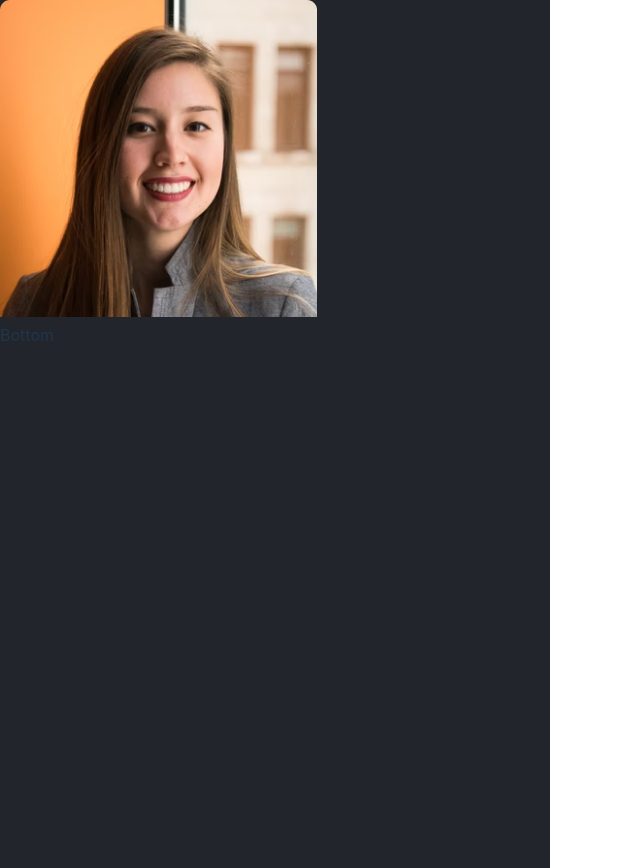
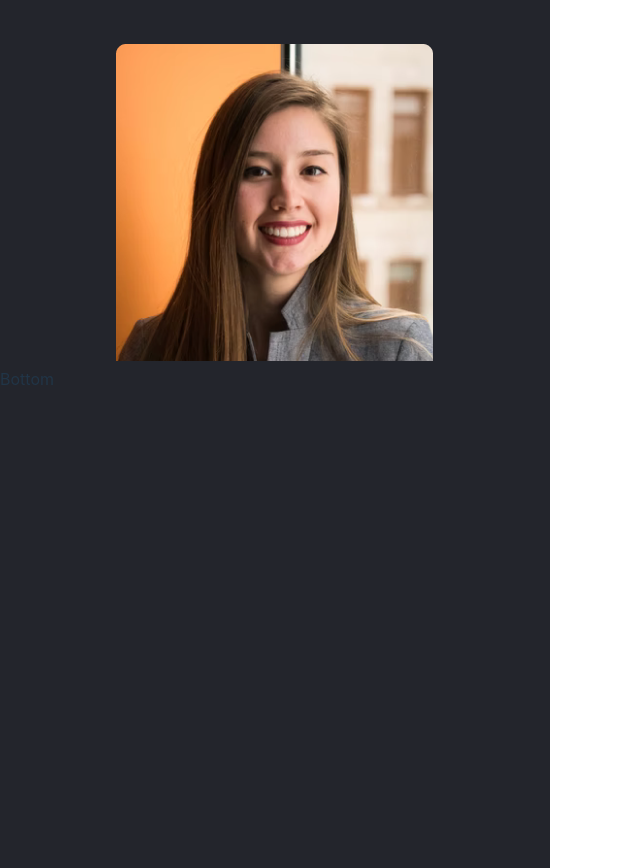
Before and after one commit to bhavya-giri/card-scrimba, a React (Vite) app: page / in a window 1280 px wide. Shown: the whole page, without its empty margins (0-640 px from the left). Built offline with nearby package versions, Linux system fonts and the light colour scheme.

Commit message:
top complete

```diff
--- a/src/App.css
+++ b/src/App.css
@@ -3,3 +3,7 @@
 height: 868px;
 background: #23252C;
 }
+.pic{
+  margin-top:44px;
+  margin-left:116px;
+}
```
Also changed, not shown: src/components/Footer.jsx (added, +9 -0 lines).
